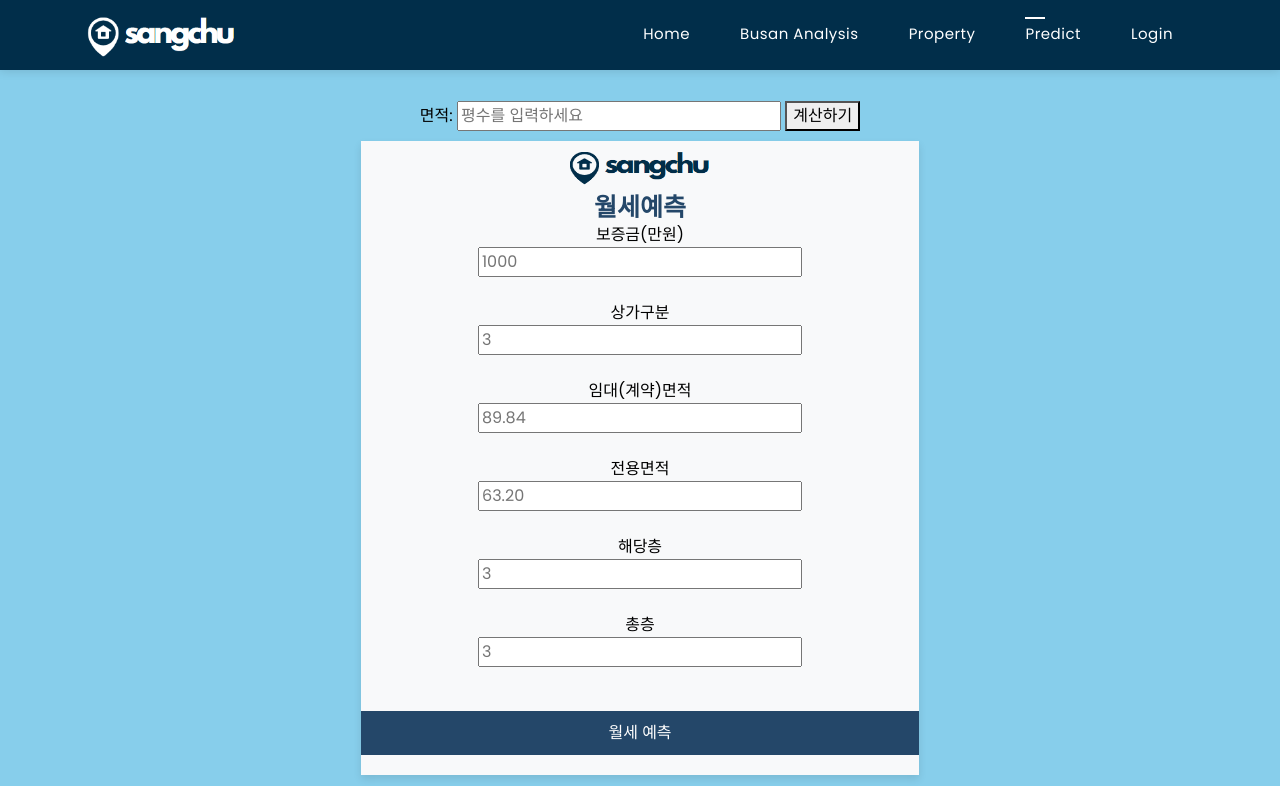
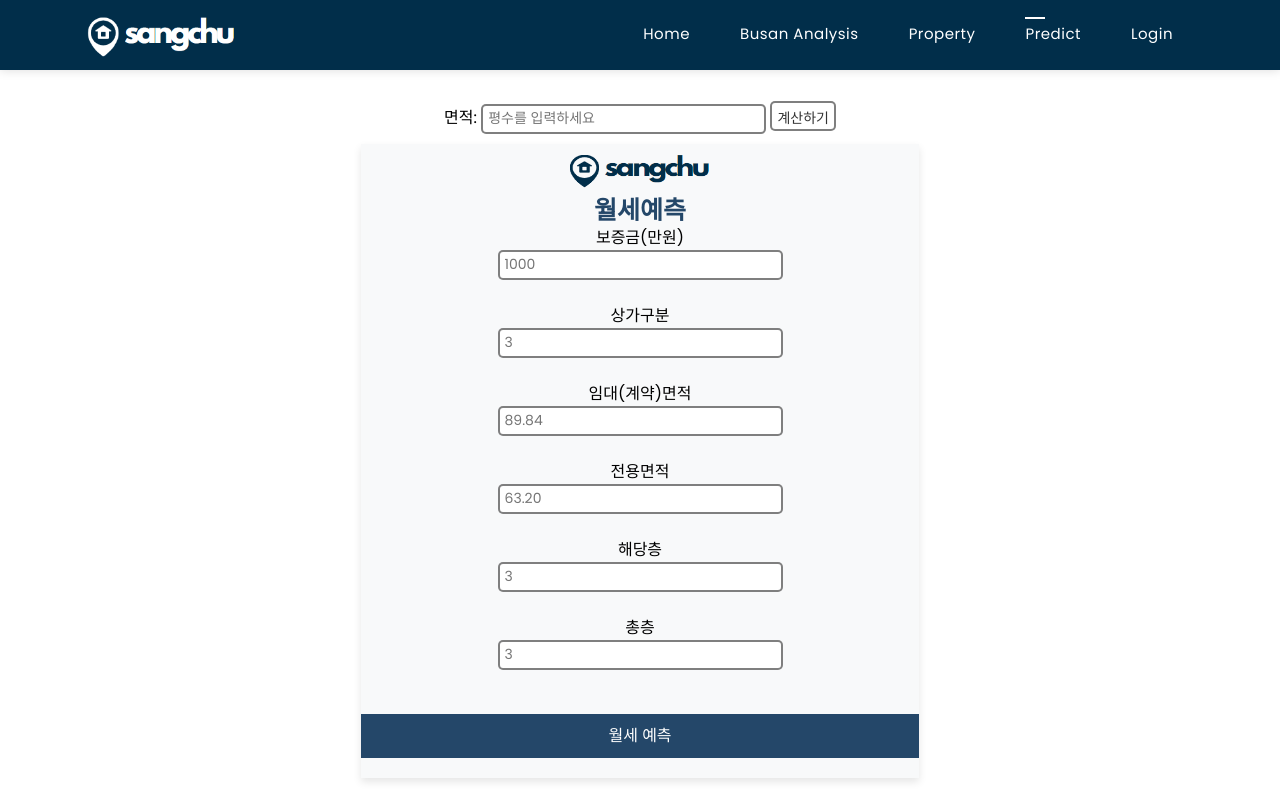
Before and after one commit to offensivesoup/Sangchu_Final_PJT, a Django app: page /predict/ in a window 1280 px wide. Run offline with Django 4.2, Linux system fonts and the light colour scheme; some libraries are stand-ins or nearby versions.

Commit message:
jinuwuu1229

```diff
--- a/rootWEB/mainApp/templates/main/predict.html
+++ b/rootWEB/mainApp/templates/main/predict.html
@@ -6,7 +6,7 @@
     <title>predict</title>
     <link rel="stylesheet" href="https://cdnjs.cloudflare.com/ajax/libs/font-awesome/6.0.0/css/all.min.css">
     {% csrf_token %}
-        <!-- Bootstrap core CSS -->
+    <!-- Bootstrap core CSS -->
     <link href="{% static 'bootstrap/vendor/bootstrap/css/bootstrap.min.css' %}" rel="stylesheet">
 
     <!-- Additional CSS Files -->
@@ -17,9 +17,10 @@
     <link rel="stylesheet"href="https://unpkg.com/swiper@7/swiper-bundle.min.css"/>
     <style>
         body {
-            background-color: #87CEEB;
+            background-color: ccc;
             margin-top: 0px;
             margin-bottom: 0px;
+            border-radius: 5px;
             padding: 1px;
         }
 
@@ -50,7 +51,8 @@
             background-color: #f8f9fa;
         }
 
-        .predictionForm label, .Result_area label {
+        .predictionForm label,
+        .Result_area label {
             display: block;
             margin-bottom: 0px;
         }
@@ -107,6 +109,15 @@
         color: #ffffff;
         position: absolute;
         display: none;
+        }
+         #totalFloor,#deposit, #storeType, #area, #exclusiveArea, #floor, #squareMeters, #cal-btn{
+            height: 30px; /* 높이 설정 */
+            border: 2px solid rgba(0, 0, 0, 0.5);
+            border-radius: 5px; /* 테두리 둥글게 만들기 */
+            padding: 5px; /* 내부 여백 설정 */
+            background-color: #ffffff; /* 배경색 설정 */
+            font-size: 14px; /* 폰트 크기 설정 */
+            color: #333; /* 폰트 색상 설정 */
         }
     </style>
 
@@ -189,7 +200,7 @@
         <div class="calculator-container">
             <label for="squareMeters">면적:</label>
             <input type="number" id="squareMeters" placeholder="평수를 입력하세요" required>
-            <button onclick="calculateSquareMeters()">계산하기</button><div id="result" ></div>
+            <button onclick="calculateSquareMeters()" id="cal-btn">계산하기</button><div id="result" ></div>
         </div>
         <div class = "predictionForm">
             <div class ="home_button">
```
